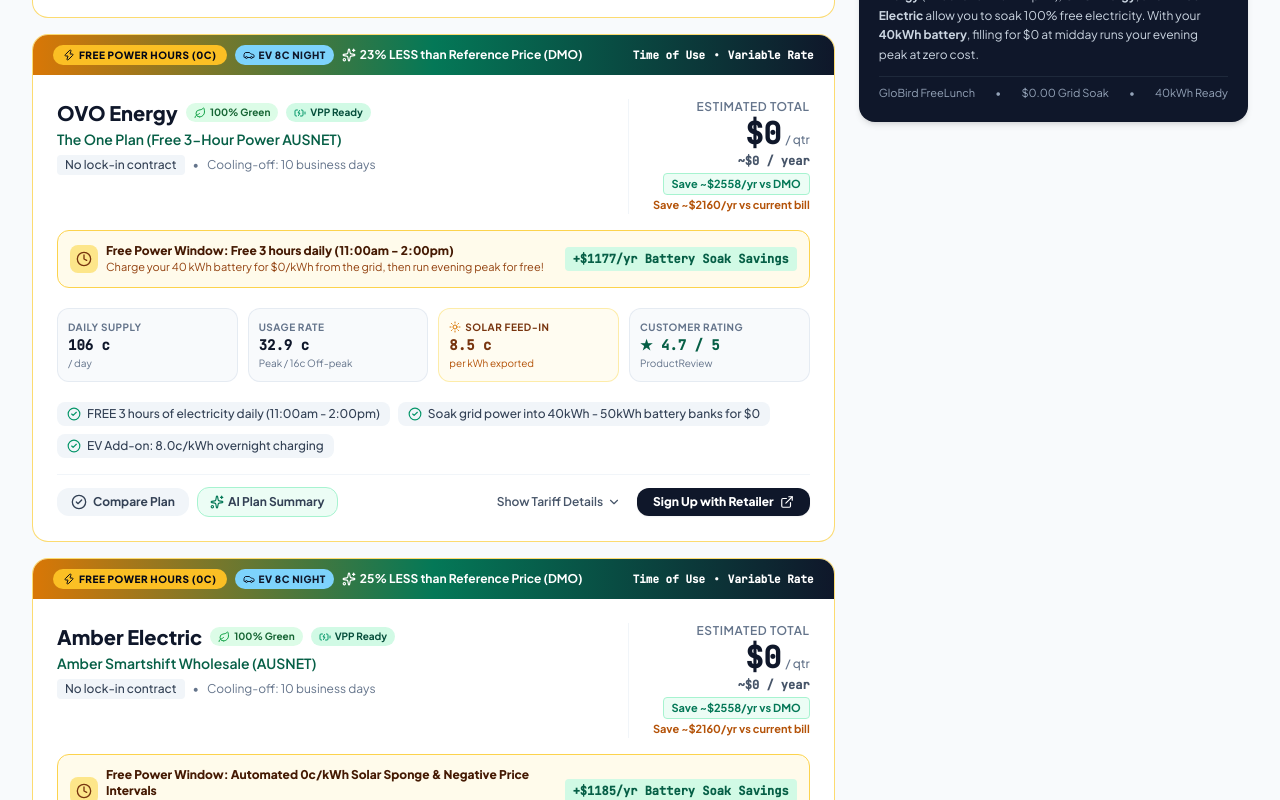
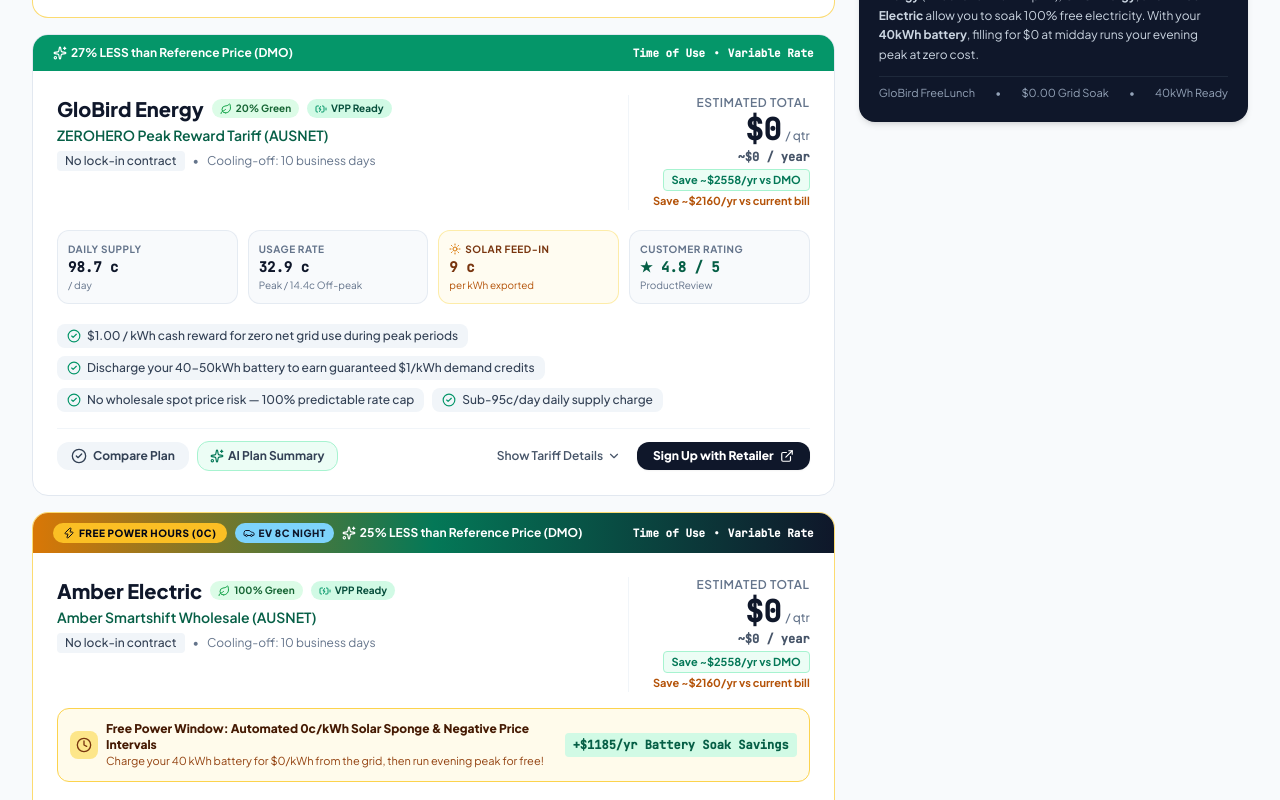
Before and after one commit to ANDYGT40/watts_the_deal, a React (Vite) app in the folder frontend/: page / in a window 1280 px wide. Shown: the part 1500-2300 px from the top of the page. Built offline with nearby package versions, Linux system fonts and the light colour scheme.

Commit message:
added wholesale compare

```diff
--- a/frontend/constants.ts
+++ b/frontend/constants.ts
@@ -1,4 +1,4 @@
-import { DistributorInfo, EnergyPlan } from './types';
+import { DistributorInfo, EnergyPlan, WholesaleHalfHourInterval } from './types';
 
 export const DISTRIBUTORS: DistributorInfo[] = [
   // VIC (5 Networks)
@@ -7,7 +7,7 @@ export const DISTRIBUTORS: DistributorInfo[] = [
     name: 'AusNet Services (Mitchell Shire e.g. 3756 Wallan, Outer North/East, Yarra Ranges, Gippsland)',
     state: 'VIC',
     postcodeRanges: [[3138, 3156], [3750, 3810], [3820, 3996], [3756, 3756]],
-    defaultMarketOfferAnnual: 1840, // Victorian Default Offer (VDO)
+    defaultMarketOfferAnnual: 1840,
   },
   {
     code: 'CITIPOWER',
@@ -98,13 +98,9 @@ export const DISTRIBUTORS: DistributorInfo[] = [
   }
 ];
 
-/**
- * Robust generator that outputs verified AER Energy Product Reference Data
- * for all Australian distributors so NO network or retailer is ever missing.
- */
 function createNetworkPlans(dist: DistributorInfo): EnergyPlan[] {
   const isVic = dist.state === 'VIC';
-  const vdoMultiplier = dist.defaultMarketOfferAnnual / 1700; // Calibrate base rates to the network's DMO/VDO
+  const vdoMultiplier = dist.defaultMarketOfferAnnual / 1700;
 
   const baseSupply = Number((96 * vdoMultiplier).toFixed(1));
   const basePeak = Number((31 * vdoMultiplier).toFixed(1));
@@ -158,7 +154,50 @@ function createNetworkPlans(dist: DistributorInfo): EnergyPlan[] {
       freePowerHoursDaily: 3,
     },
 
-    // 2. GloBird Energy - GloSave Flat Rate
+    // 2. GloBird Energy - ZEROHERO ($1/kWh peak reward for zero grid draw or battery export)
+    {
+      id: `${dist.code.toLowerCase()}-globird-zerohero`,
+      retailerName: 'GloBird Energy',
+      retailerCode: 'GLOBIRD',
+      planName: `ZEROHERO Peak Reward Tariff (${dist.code})`,
+      state: dist.state,
+      distributorCode: dist.code,
+      tariffType: 'TOU',
+      rates: {
+        dailySupplyChargeCents: Math.round(baseSupply * 0.95 * 10) / 10,
+        peakRateCentsPerKWh: Math.round(basePeak * 0.98 * 10) / 10,
+        shoulderRateCentsPerKWh: Math.round(baseShoulder * 0.94 * 10) / 10,
+        offPeakRateCentsPerKWh: Math.round(baseOffPeak * 0.92 * 10) / 10,
+        evNightRateCentsPerKWh: 7.2,
+        solarFeedInTariffCents: 9.0,
+      },
+      contractType: 'NO_LOCK_IN',
+      pricingType: 'VARIABLE',
+      isStandingOffer: false,
+      greenPowerAvailable: true,
+      greenPowerPercent: 20,
+      dmoComparisonPercent: -27,
+      features: [
+        '$1.00 / kWh cash reward for zero net grid use during peak periods',
+        'Discharge your 40-50kWh battery to earn guaranteed $1/kWh demand credits',
+        'No wholesale spot price risk — 100% predictable rate cap',
+        'Sub-95c/day daily supply charge'
+      ],
+      billFrequency: 'MONTHLY',
+      coolingOffDays: 10,
+      websiteUrl: 'https://www.globirdenergy.com.au',
+      phone: '13 34 56',
+      customerRating: 4.8,
+      hasZeroHeroIncentive: true,
+      zeroHeroPeakRewardPerKWhSaved: 1.00,
+      zeroHeroDescription: '$1.00/kWh incentive paid for zero peak power consumption or battery export (4:00pm - 9:00pm)',
+      isBatteryVppEligible: true,
+      vppAnnualCredit: 380,
+      vppProviderName: 'GloBird ZeroHero Grid Resilience',
+      hasFreePowerHours: false,
+    },
+
+    // 3. GloBird Energy - GloSave Flat Rate
     {
       id: `${dist.code.toLowerCase()}-globird-glosave`,
       retailerName: 'GloBird Energy',
@@ -192,7 +231,50 @@ function createNetworkPlans(dist: DistributorInfo): EnergyPlan[] {
       hasFreePowerHours: false,
     },
 
-    // 3. OVO Energy - The One Plan (Free 3-Hour Power 11am-2pm)
+    // 4. Amber Electric - Smartshift Wholesale Pass-Through
+    {
+      id: `${dist.code.toLowerCase()}-amber-smart`,
+      retailerName: 'Amber Electric',
+      retailerCode: 'AMBER',
+      planName: `Amber Smartshift Wholesale (${dist.code})`,
+      state: dist.state,
+      distributorCode: dist.code,
+      tariffType: 'TOU',
+      rates: {
+        dailySupplyChargeCents: Math.round(baseSupply * 1.25 * 10) / 10,
+        peakRateCentsPerKWh: Math.round(basePeak * 1.02 * 10) / 10,
+        shoulderRateCentsPerKWh: Math.round(baseShoulder * 0.92 * 10) / 10,
+        offPeakRateCentsPerKWh: Math.round(baseOffPeak * 0.85 * 10) / 10,
+        evNightRateCentsPerKWh: 5.0,
+        solarFeedInTariffCents: 10.5,
+      },
+      contractType: 'NO_LOCK_IN',
+      pricingType: 'VARIABLE',
+      isStandingOffer: false,
+      greenPowerAvailable: true,
+      greenPowerPercent: 100,
+      dmoComparisonPercent: -25,
+      features: [
+        'Automated 40kWh - 50kWh battery soaking when wholesale rates hit 0c or negative',
+        'Export battery to grid at up to $15/kWh (1500c/kWh) during evening price spikes',
+        'Direct pass-through of NEM wholesale electricity spot prices'
+      ],
+      billFrequency: 'MONTHLY',
+      coolingOffDays: 10,
+      websiteUrl: 'https://www.amber.com.au',
+      phone: '1800 262 370',
+      customerRating: 4.8,
+      isEvPlan: true,
+      evRateDescription: 'Wholesale dips (often 0c to 5c/kWh overnight & midday)',
+      isBatteryVppEligible: true,
+      vppAnnualCredit: 440,
+      vppProviderName: 'Amber Smartshift Automated 50kWh Dispatch',
+      hasFreePowerHours: true,
+      freePowerWindowDescription: 'Automated 0c/kWh Solar Sponge & Negative Price Intervals',
+      freePowerHoursDaily: 3,
+    },
+
+    // 5. OVO Energy - The One Plan (Free 3-Hour Power 11am-2pm)
     {
       id: `${dist.code.toLowerCase()}-ovo-theone`,
       retailerName: 'OVO Energy',
@@ -235,50 +317,7 @@ function createNetworkPlans(dist: DistributorInfo): EnergyPlan[] {
       freePowerHoursDaily: 3,
     },
 
-    // 4. Amber Electric - Smartshift Wholesale & Negative Price Sponge
-    {
-      id: `${dist.code.toLowerCase()}-amber-smart`,
-      retailerName: 'Amber Electric',
-      retailerCode: 'AMBER',
-      planName: `Amber Smartshift Wholesale (${dist.code})`,
-      state: dist.state,
-      distributorCode: dist.code,
-      tariffType: 'TOU',
-      rates: {
-        dailySupplyChargeCents: Math.round(baseSupply * 1.25 * 10) / 10,
-        peakRateCentsPerKWh: Math.round(basePeak * 1.02 * 10) / 10,
-        shoulderRateCentsPerKWh: Math.round(baseShoulder * 0.92 * 10) / 10,
-        offPeakRateCentsPerKWh: Math.round(baseOffPeak * 0.85 * 10) / 10,
-        evNightRateCentsPerKWh: 5.0,
-        solarFeedInTariffCents: 10.5,
-      },
-      contractType: 'NO_LOCK_IN',
-      pricingType: 'VARIABLE',
-      isStandingOffer: false,
-      greenPowerAvailable: true,
-      greenPowerPercent: 100,
-      dmoComparisonPercent: -25,
-      features: [
-        'Automated 40kWh - 50kWh battery soaking when wholesale rates hit 0c or negative',
-        'Export battery to grid at up to $15/kWh during evening peak events',
-        'Direct pass-through of NEM wholesale electricity prices'
-      ],
-      billFrequency: 'MONTHLY',
-      coolingOffDays: 10,
-      websiteUrl: 'https://www.amber.com.au',
-      phone: '1800 262 370',
-      customerRating: 4.8,
-      isEvPlan: true,
-      evRateDescription: 'Wholesale dips (often 0c to 5c/kWh overnight & midday)',
-      isBatteryVppEligible: true,
-      vppAnnualCredit: 440,
-      vppProviderName: 'Amber Smartshift Automated 50kWh Dispatch',
-      hasFreePowerHours: true,
-      freePowerWindowDescription: 'Automated 0c/kWh Solar Sponge & Negative Price Intervals',
-      freePowerHoursDaily: 3,
-    },
-
-    // 5. AGL Energy - EV Night Saver
+    // 6. AGL Energy - EV Night Saver
     {
       id: `${dist.code.toLowerCase()}-agl-ev-night`,
       retailerName: 'AGL Energy',
@@ -312,14 +351,12 @@ function createNetworkPlans(dist: DistributorInfo): EnergyPlan[] {
       phone: '131 245',
       customerRating: 4.5,
       isEvPlan: true,
-      evRateDescription: '8.0c/kWh between 12:00am and 6:00am',
       isBatteryVppEligible: true,
       vppAnnualCredit: 280,
-      vppProviderName: 'AGL Virtual Power Plant',
       hasFreePowerHours: false,
     },
 
-    // 6. Origin Energy - EV Power Up
+    // 7. Origin Energy - EV Power Up
     {
       id: `${dist.code.toLowerCase()}-origin-ev`,
       retailerName: 'Origin Energy',
@@ -353,14 +390,12 @@ function createNetworkPlans(dist: DistributorInfo): EnergyPlan[] {
       phone: '13 24 61',
       customerRating: 4.4,
       isEvPlan: true,
-      evRateDescription: '7.8c/kWh overnight EV charging',
       isBatteryVppEligible: true,
       vppAnnualCredit: 250,
-      vppProviderName: 'Origin Loop VPP',
       hasFreePowerHours: false,
     },
 
-    // 7. EnergyAustralia - Total Plan Home
+    // 8. EnergyAustralia - Total Plan Home
     {
       id: `${dist.code.toLowerCase()}-ea-total`,
       retailerName: 'EnergyAustralia',
@@ -383,8 +418,7 @@ function createNetworkPlans(dist: DistributorInfo): EnergyPlan[] {
       dmoComparisonPercent: -15,
       features: [
         '12-month fixed rate guarantee',
-        'PowerResponse Battery VPP enrolled ($300/yr)',
-        'Carbon neutral electricity certified'
+        'PowerResponse Battery VPP enrolled ($300/yr)'
       ],
       billFrequency: 'QUARTERLY',
       coolingOffDays: 10,
@@ -393,45 +427,6 @@ function createNetworkPlans(dist: DistributorInfo): EnergyPlan[] {
       customerRating: 4.1,
       isBatteryVppEligible: true,
       vppAnnualCredit: 300,
-      vppProviderName: 'EnergyAustralia PowerResponse',
-      hasFreePowerHours: false,
-    },
-
-    // 8. Red Energy - EV Home Charger
-    {
-      id: `${dist.code.toLowerCase()}-red-ev`,
-      retailerName: 'Red Energy',
-      retailerCode: 'RED',
-      planName: `Red EV Home Charger (${dist.code})`,
-      state: dist.state,
-      distributorCode: dist.code,
-      tariffType: 'TOU',
-      rates: {
-        dailySupplyChargeCents: Math.round(baseSupply * 1.20 * 10) / 10,
-        peakRateCentsPerKWh: Math.round(basePeak * 1.12 * 10) / 10,
-        shoulderRateCentsPerKWh: Math.round(baseShoulder * 1.08 * 10) / 10,
-        offPeakRateCentsPerKWh: Math.round(baseOffPeak * 1.05 * 10) / 10,
-        evNightRateCentsPerKWh: 11.0,
-        solarFeedInTariffCents: 6.0,
-      },
-      contractType: 'NO_LOCK_IN',
-      pricingType: 'VARIABLE',
-      isStandingOffer: false,
-      greenPowerAvailable: false,
-      greenPowerPercent: 0,
-      dmoComparisonPercent: -13,
-      features: [
-        '15,000 bonus Qantas Points on sign-up',
-        'Free weekend power options',
-        '100% Australian call centre team'
-      ],
-      billFrequency: 'MONTHLY',
-      coolingOffDays: 10,
-      websiteUrl: 'https://www.redenergy.com.au',
-      phone: '131 806',
-      customerRating: 4.6,
-      isEvPlan: true,
-      evRateDescription: 'Free weekend credits + 11c off-peak rate',
       hasFreePowerHours: false,
     },
 
@@ -460,8 +455,7 @@ function createNetworkPlans(dist: DistributorInfo): EnergyPlan[] {
       dmoComparisonPercent: -23,
       features: [
         'FREE Solar Sponge midday power window (10:00am - 1:00pm)',
-        'Fill battery for $0 from grid during solar sponge window',
-        'Award-winning app power tracking'
+        'Fill battery for $0 from grid during solar sponge window'
       ],
       billFrequency: 'MONTHLY',
       coolingOffDays: 10,
@@ -469,10 +463,8 @@ function createNetworkPlans(dist: DistributorInfo): EnergyPlan[] {
       phone: '1800 462 668',
       customerRating: 4.7,
       isEvPlan: true,
-      evRateDescription: '8.5c/kWh overnight EV charging window',
       isBatteryVppEligible: true,
       vppAnnualCredit: 300,
-      vppProviderName: 'Powershop Grid Rescue Battery VPP',
       hasFreePowerHours: true,
       freePowerWindowDescription: 'Free Solar Sponge power window (10am - 1pm)',
       freePowerHoursDaily: 3,
@@ -502,8 +494,7 @@ function createNetworkPlans(dist: DistributorInfo): EnergyPlan[] {
       dmoComparisonPercent: 0,
       features: [
         'Regulated baseline safety net set by AER / ESC',
-        'No discounts applied',
-        'Zero exit fees'
+        'No discounts applied'
       ],
       billFrequency: 'QUARTERLY',
       coolingOffDays: 10,
@@ -515,63 +506,48 @@ function createNetworkPlans(dist: DistributorInfo): EnergyPlan[] {
   ];
 }
 
-// Generate full plan catalogue across all 11 Australian networks
 export const SAMPLE_AER_PLANS: EnergyPlan[] = DISTRIBUTORS.flatMap(createNetworkPlans);
+
+// Realistic 24-Hour National Electricity Market (NEM) wholesale price curve
+export const SAMPLE_WHOLESALE_INTERVALS: WholesaleHalfHourInterval[] = [
+  { time: '00:00', wholesalePriceCentsPerKWh: 8.2, isPeakPeriod: false, isSolarSpongePeriod: false, isSpike: false, gridStatus: 'NORMAL' },
+  { time: '02:00', wholesalePriceCentsPerKWh: 5.4, isPeakPeriod: false, isSolarSpongePeriod: false, isSpike: false, gridStatus: 'NORMAL' },
+  { time: '04:00', wholesalePriceCentsPerKWh: 6.8, isPeakPeriod: false, isSolarSpongePeriod: false, isSpike: false, gridStatus: 'NORMAL' },
+  { time: '06:00', wholesalePriceCentsPerKWh: 18.5, isPeakPeriod: false, isSolarSpongePeriod: false, isSpike: false, gridStatus: 'NORMAL' },
+  { time: '08:00', wholesalePriceCentsPerKWh: 14.2, isPeakPeriod: false, isSolarSpongePeriod: false, isSpike: false, gridStatus: 'NORMAL' },
+  { time: '10:00', wholesalePriceCentsPerKWh: 1.5, isPeakPeriod: false, isSolarSpongePeriod: true, isSpike: false, gridStatus: 'SOLAR_FLOOD' },
+  { time: '11:00', wholesalePriceCentsPerKWh: -2.8, isPeakPeriod: false, isSolarSpongePeriod: true, isSpike: false, gridStatus: 'SOLAR_FLOOD' },
+  { time: '12:00', wholesalePriceCentsPerKWh: -4.5, isPeakPeriod: false, isSolarSpongePeriod: true, isSpike: false, gridStatus: 'SOLAR_FLOOD' },
+  { time: '13:00', wholesalePriceCentsPerKWh: -1.2, isPeakPeriod: false, isSolarSpongePeriod: true, isSpike: false, gridStatus: 'SOLAR_FLOOD' },
+  { time: '14:00', wholesalePriceCentsPerKWh: 3.8, isPeakPeriod: false, isSolarSpongePeriod: true, isSpike: false, gridStatus: 'SOLAR_FLOOD' },
+  { time: '16:00', wholesalePriceCentsPerKWh: 24.5, isPeakPeriod: true, isSolarSpongePeriod: false, isSpike: false, gridStatus: 'EVENING_PEAK' },
+  { time: '17:30', wholesalePriceCentsPerKWh: 185.0, isPeakPeriod: true, isSolarSpongePeriod: false, isSpike: true, gridStatus: 'EXTREME_PRICE_SPIKE' },
+  { time: '18:30', wholesalePriceCentsPerKWh: 850.0, isPeakPeriod: true, isSolarSpongePeriod: false, isSpike: true, gridStatus: 'EXTREME_PRICE_SPIKE' },
+  { time: '19:30', wholesalePriceCentsPerKWh: 1420.0, isPeakPeriod: true, isSolarSpongePeriod: false, isSpike: true, gridStatus: 'EXTREME_PRICE_SPIKE' },
+  { time: '20:30', wholesalePriceCentsPerKWh: 340.0, isPeakPeriod: true, isSolarSpongePeriod: false, isSpike: true, gridStatus: 'EXTREME_PRICE_SPIKE' },
+  { time: '21:30', wholesalePriceCentsPerKWh: 32.0, isPeakPeriod: false, isSolarSpongePeriod: false, isSpike: false, gridStatus: 'NORMAL' },
+  { time: '23:00', wholesalePriceCentsPerKWh: 12.0, isPeakPeriod: false, isSolarSpongePeriod: false, isSpike: false, gridStatus: 'NORMAL' },
+];
 
 export const JARGON_GLOSSARY = [
   {
-    term: 'AusNet Services (Mitchell Shire & Postcode 3756)',
-    meaning: 'AusNet Services is the primary electricity distribution network for 800,000+ Victorian homes across Outer Northern/Eastern Melbourne and rural/regional Victoria, including postcode 3756 (Wallan, Beveridge, Upper Plenty) and Mitchell Shire. Pricing is benchmarked against the Victorian Default Offer (VDO).',
-    tip: 'Retailers like GloBird Energy and OVO offer substantial discounts (up to 26% below VDO) with 0c midday FreeLunch power windows in AusNet network.'
+    term: 'GloBird ZEROHERO ($1/kWh Incentive)',
+    meaning: 'GloBird Energy\'s demand-response incentive program paying you $1.00 for every kilowatt-hour avoided or discharged from a home battery during high-stress peak periods (typically 4:00pm - 9:00pm weekdays). Unlike wholesale plans, your retail electricity rate remains strictly capped so you face zero risk of runaway bills.',
+    tip: 'With a 40kWh or 50kWh battery, discharging 20-30kWh across the peak window earns you $20 - $30 in direct bill credits per event (over $800 - $1,400/year) without exposing your home to volatile wholesale price spikes.'
   },
   {
-    term: 'Overlapping Distributors in Single Postcode',
-    meaning: 'In border regions across Australia (such as Western Sydney where Ausgrid and Endeavour meet, or Melbourne where CitiPower, Jemena, and Powercor meet), a single postcode is shared by two electricity distributors. The actual distributor depends on your exact street address or the National Meter Identifier (NMI) on your bill.',
-    tip: 'Check page 1 or 2 of your bill for your distributor\'s fault/emergency number, or use our Network Selector to compare both networks.'
+    term: 'Amber Smartshift Wholesale Discharging',
+    meaning: 'Amber passes through the real-time National Electricity Market (NEM) wholesale spot price, which normally fluctuates between -5c/kWh (curtailed solar flood) and $15.00/kWh (extreme price cap). When the grid spikes, your battery automatically sells stored energy back into the grid at wholesale spot rates.',
+    tip: 'Wholesale plans offer immense reward during extreme summer/winter grid events, but also require careful inverter control to avoid accidentally importing power at $15/kWh if your battery runs dry.'
   },
   {
-    term: 'Free Power Hours (Solar Sponge / FreeLunch 11am - 2pm)',
-    meaning: 'Retailers like GloBird Energy ("FreeLunch"), OVO ("Free 3-Hour Power"), and Powershop ("Solar Sponge") provide 100% FREE grid electricity ($0.00/kWh) during midday hours (typically 11:00am - 2:00pm). This lets you charge large 10kWh to 50kWh batteries for $0.00 from the grid.',
-    tip: 'With a 40kWh or 50kWh battery, soaking 30-40kWh at zero cost during FreeLunch means your entire home can run on $0 power through the evening peak and overnight!'
+    term: 'GloBird FreeLunch (11:00am - 2:00pm)',
+    meaning: 'GloBird Energy provides 100% free grid power (0c/kWh) between 11:00am and 2:00pm every day of the year. This allows households with large 40kWh or 50kWh batteries to suck power from the grid at $0.00/kWh, regardless of cloud cover, and power the home for free through the night.',
+    tip: 'Pairing FreeLunch with a 40kWh-50kWh battery guarantees free electricity with zero market volatility.'
   },
   {
-    term: 'Large Residential Battery Storage (40kWh - 50kWh)',
-    meaning: 'High-capacity residential battery banks (such as multiple Tesla Powerwalls, BYD Battery-Box Commercial/Residential, or Sungrow stackable systems totaling 40kWh to 50kWh) provide massive energy independence. They can store days of solar or soak entire free-power windows.',
-    tip: 'A 40kWh-50kWh battery can eliminate up to 95% of grid power purchases, effectively turning your grid connection into an optional backup.'
-  },
-  {
-    term: 'EV Super Off-Peak Tariff',
-    meaning: 'Special deeply discounted electricity rates (usually 8c to 10c/kWh, compared to the normal ~30c-40c/kWh) available during the dead of night (e.g. midnight to 6am). This reduces the cost of driving an electric car in Australia to roughly $2-$3 per 100km!',
-    tip: 'Schedule your home EV charger or in-car timer to start at 12:05am to guarantee you only charge inside the cheap window.'
-  },
-  {
-    term: 'Home Battery Peak Shaving & Time Shifting',
-    meaning: 'A residential home battery stores excess daytime solar energy or free grid power and discharges it during expensive evening Peak hours (typically 4pm-9pm), saving hundreds in peak grid rates.',
-    tip: 'A large 40kWh battery will completely wipe out peak charges, running whole-home ducted air conditioning at zero peak cost.'
-  },
-  {
-    term: 'Virtual Power Plant (VPP)',
-    meaning: 'A voluntary network of interconnected household batteries coordinated by an energy retailer. When the Australian grid experiences extreme heatwaves or power plant outages, the retailer briefly borrows a small burst of stored power from your battery, paying you generous credits ($200-$450/year).',
-    tip: 'Most Australian VPP programs guarantee a reserve buffer (e.g., 20%) so your home is never left without backup power.'
-  },
-  {
-    term: 'DMO / Reference Price',
-    meaning: 'Default Market Offer (or VDO in Victoria). A maximum price cap set annually by the Australian Energy Regulator (AER) to stop households on standing offers being ripped off. Plans advertise as e.g. "26% less than the Reference Price".',
-    tip: 'Always look for plans that are at least 18% to 26% BELOW the Reference Price.'
-  },
-  {
-    term: 'Daily Supply Charge',
-    meaning: 'A fixed cost charged in cents per day (e.g., 92c/day or ~$0.92/day) simply to keep your home connected to the electricity poles and wires, even if you turn everything off and go on holiday.',
-    tip: 'Low electricity users benefit significantly from low supply charges like GloBird\'s sub-95c rates.'
-  },
-  {
-    term: 'Usage Charge (c/kWh)',
-    meaning: 'The variable cost for the actual electricity you consume, billed in cents per kilowatt-hour (c/kWh). 1 kWh is enough energy to run a 1,000W vacuum for an hour or boil a kettle 10 times.',
-    tip: 'Larger families with high air-con/heating and EV use should prioritize the lowest usage and off-peak rates.'
-  },
-  {
-    term: 'Solar Feed-in Tariff (FiT)',
-    meaning: 'A credit (cents per kWh) paid back onto your bill by your retailer for excess solar electricity exported from your rooftop solar panels into the grid.',
-    tip: 'With a 40kWh battery, you store power for evening use instead of exporting at 6c and buying back at 35c.'
+    term: 'Wholesale Price Spikes vs Capped Retail',
+    meaning: 'Wholesale prices are set every 5 minutes on the NEM by AEMO. Capped retail plans (like GloBird FreeLunch or OVO) absorb all wholesale volatility for you, whereas pass-through providers (like Amber) pass both the negative price benefits and the risk of price surges directly to you.',
+    tip: 'If you want 100% peace of mind, choose GloBird FreeLunch or ZEROHERO. If you love automated energy trading and active grid participation, Amber Smartshift is unmatched.'
   }
 ];
```
